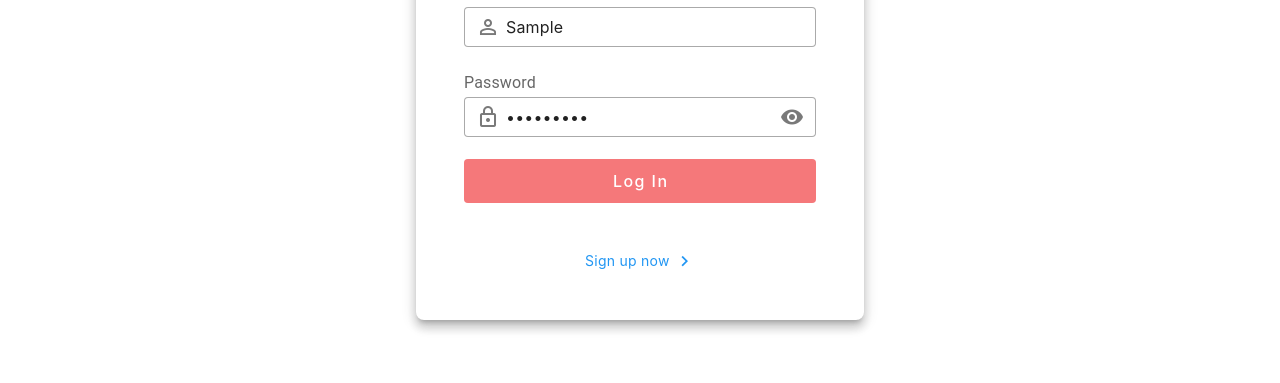
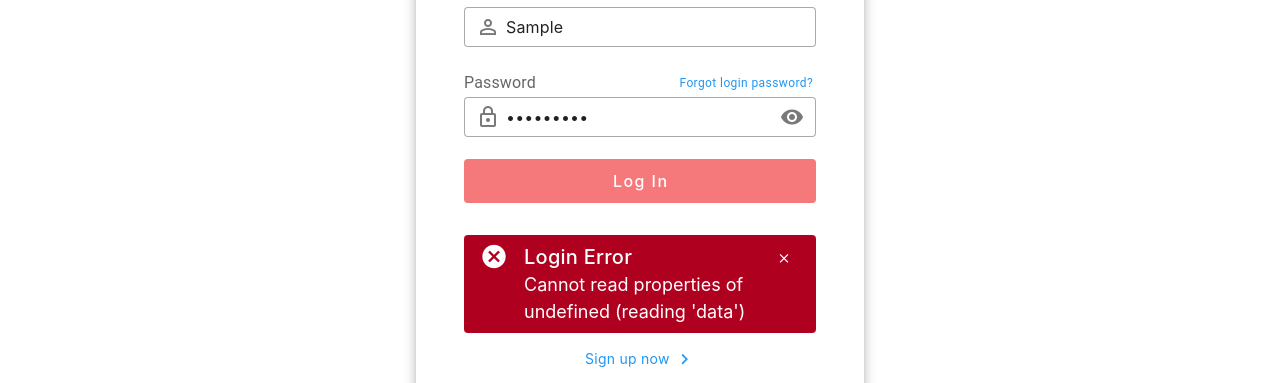
Before and after one commit to leonardo-canteros/VueFinalProject, a Vue app: page /login in a window 1280 px wide. Both pictures are taken after typing "Sample", "Sample123" into the empty fields and a click on the button "Log In". Shown: the part 197-580 px from the top of the page. Built offline with nearby package versions, Linux system fonts and the light colour scheme; no server answers.

Commit message:
add alert to Form Login

```diff
--- a/src/components/auth/FormLink.vue
+++ b/src/components/auth/FormLink.vue
@@ -3,7 +3,6 @@
     class="text-blue text-decoration-none"
     href="#"
     rel="noopener noreferrer"
-    target="_blank"
     v-bind="$attrs"
   >
     {{ label }} <v-icon v-if="icon" :icon="icon"></v-icon>
--- a/src/components/auth/FormLogin.vue
+++ b/src/components/auth/FormLogin.vue
@@ -20,10 +20,19 @@
       :type="visible ? 'text' : 'password'"
       @click:append-inner="visible = !visible"
     >
-      <!-- <FormLink label="Forgot login password?" class="text-caption"</FormLink> -->
+      <FormLink label="Forgot login password?" class="text-caption"</FormLink>
     </FormTextField>
 
-    <FormButton label="Log In" type="submit"></FormButton>
+    <FormButton :loading="loading" label="Log In" type="submit"></FormButton>
+
+    <v-alert
+      v-if="msgLogin.show"
+      density="compact"
+      :text="msgLogin.text"
+      title="Login Error"
+      :type="(msgLogin.isError ? 'error' : 'success') as 'error' | 'success'"
+      closable
+    ></v-alert>
 
     <v-card-text class="text-center">
       <FormLink label="Sign up now" icon="mdi-chevron-right"></FormLink>
@@ -38,8 +47,8 @@ import FormLink from "@/components/auth/FormLink.vue";
 import FormTextField from "@/components/auth/FormTextField.vue";
 import router from "@/router";
 import { useAuthStore } from "@/stores/auth";
-import { useForm, useField } from "vee-validate";
-import { ref } from "vue";
+import { useField, useForm } from "vee-validate";
+import { reactive, ref } from "vue";
 import * as yup from "yup";
 
 const validationSchema = yup.object({
@@ -62,16 +71,27 @@ const { value: password } = useField<string>("password");
 
 const authStore = useAuthStore();
 
+const loading = ref(false);
 const visible = ref(false);
+
+const msgLogin = reactive({
+  show: false,
+  text: "",
+  isError: true,
+});
 
 const submitForm = handleSubmit(async (values) => {
   try {
+    loading.value = true;
+    setTimeout(() => (loading.value = false), 2000);
     await authStore.fetchToken(username.value, password.value);
     if (authStore.isLoggedIn) {
       router.push("/");
     }
-  } catch (error) {
-    console.log(error);
+  } catch (error: any) {
+    msgLogin.show = true;
+    msgLogin.text = error.message;
+    msgLogin.isError = true;
   }
 });
 </script>
--- a/src/stores/auth.ts
+++ b/src/stores/auth.ts
@@ -25,8 +25,14 @@ export const useAuthStore = defineStore("auth", () => {
             token.value = res.data.access_token
             isLoggedIn.value = true;
             await getProfile();
-        } catch (error) {
-            console.log(error);
+        } catch (reason: any) {
+            // if (reason.response!.status === 400) {
+            // // Handle 400
+            // } else {
+            // // Handle else
+            // }
+            // console.log(reason.response.data.detail)
+            throw new Error(reason.response.data.detail);
         }
     }
 
```
